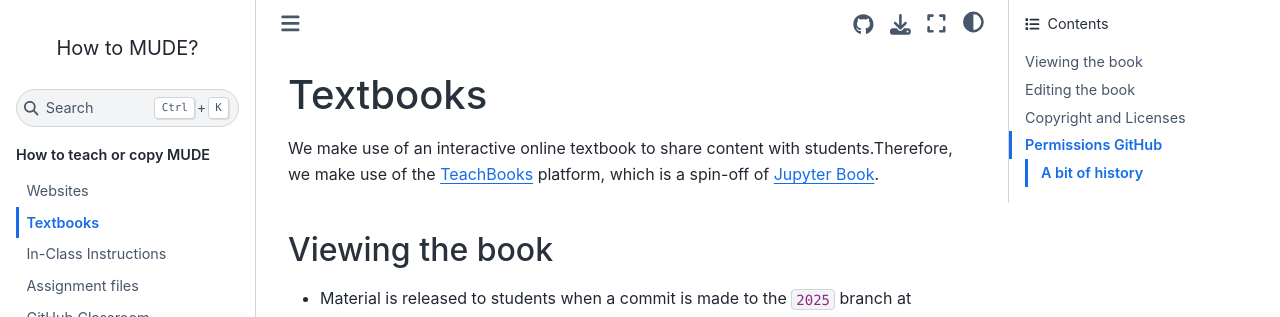
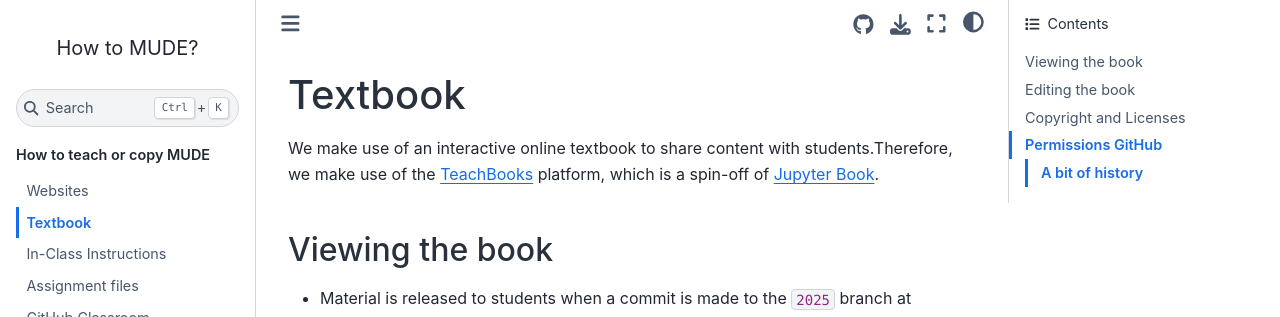
Before and after one commit to TUDelft-MUDE/teacher, a Jupyter Book: the page built from book/book.md, in a window 1280 px wide and 900 px high. Shown: the top 317 px of the window. Built offline with Jupyter Book 1.0.4 settings and Sphinx 7.4.7 and the Sphinx Book theme 1.1.4, drawn with Linux system fonts in a browser that asks for light colours; comment, search, counter and statistics services are not loaded.

Commit message:
Update book.md

```diff
--- a/book/book.md
+++ b/book/book.md
@@ -1,4 +1,4 @@
-# Textbooks
+# Textbook
 
 We make use of an interactive online textbook to share content with students.Therefore, we make use of the [TeachBooks](https://teachbooks.tudelft.nl/) platform, which is a spin-off of [Jupyter Book](https://jupyterbook.org/en/stable/intro.html).
 
```
